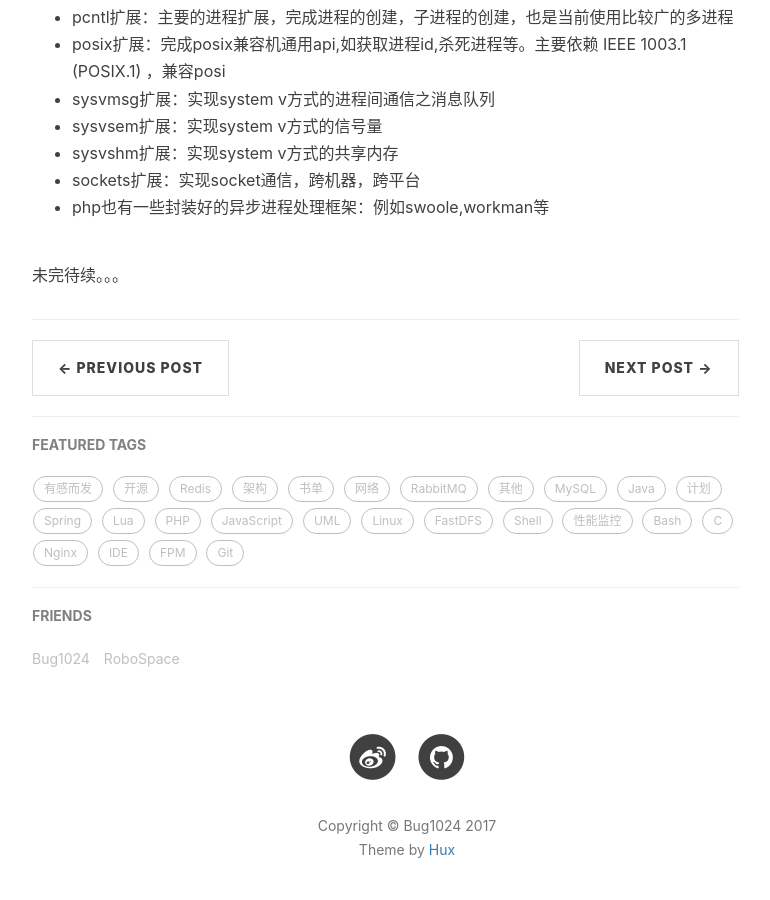
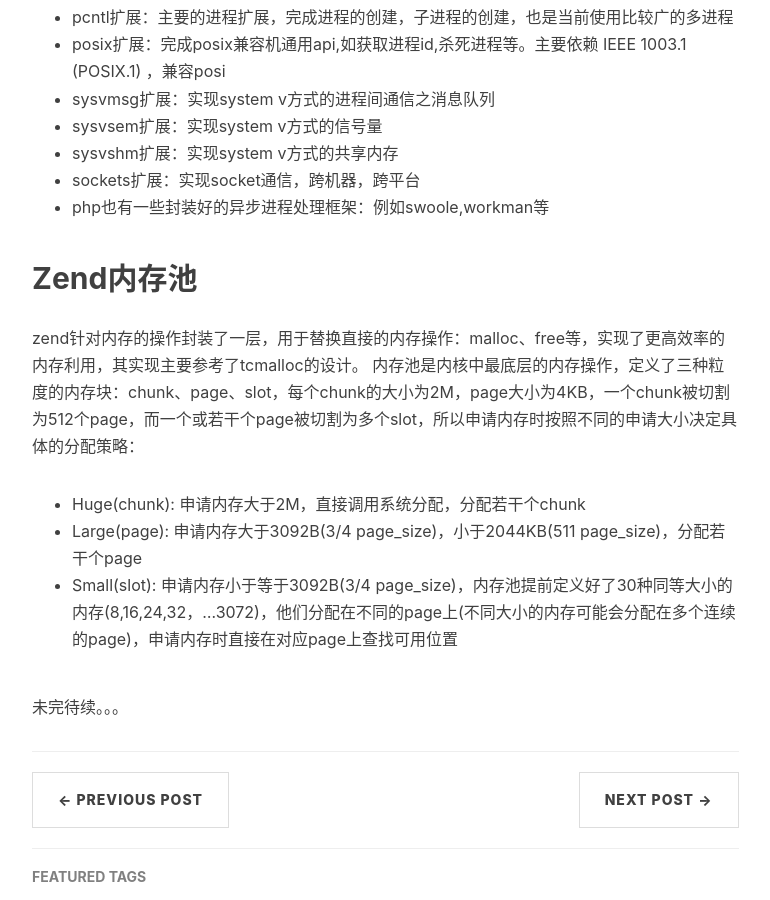
Before and after one commit to bug1024/jeet-blog, a Jekyll site: the page built from _posts/2017-05-27-php-extension.md, in a window 1280 px wide and 900 px high, scrolled down 4808 px. Shown: the whole window, without its empty margins (233-1003 px from the left). Built offline with Jekyll 4.4.1, drawn with Linux system fonts in a browser that asks for light colours; nearby versions of some CDN libraries; comment, search, counter and statistics services are not loaded.

Commit message:
zend memory pool

```diff
--- a/_posts/2017-05-27-php-extension.md
+++ b/_posts/2017-05-27-php-extension.md
@@ -206,4 +206,11 @@ PHP类实现
 * sockets扩展：实现socket通信，跨机器，跨平台
 * php也有一些封装好的异步进程处理框架：例如swoole,workman等
 
+## Zend内存池
+zend针对内存的操作封装了一层，用于替换直接的内存操作：malloc、free等，实现了更高效率的内存利用，其实现主要参考了tcmalloc的设计。
+内存池是内核中最底层的内存操作，定义了三种粒度的内存块：chunk、page、slot，每个chunk的大小为2M，page大小为4KB，一个chunk被切割为512个page，而一个或若干个page被切割为多个slot，所以申请内存时按照不同的申请大小决定具体的分配策略：
+* Huge(chunk): 申请内存大于2M，直接调用系统分配，分配若干个chunk
+* Large(page): 申请内存大于3092B(3/4 page_size)，小于2044KB(511 page_size)，分配若干个page
+* Small(slot): 申请内存小于等于3092B(3/4 page_size)，内存池提前定义好了30种同等大小的内存(8,16,24,32，...3072)，他们分配在不同的page上(不同大小的内存可能会分配在多个连续的page)，申请内存时直接在对应page上查找可用位置
+
 未完待续。。。
```
